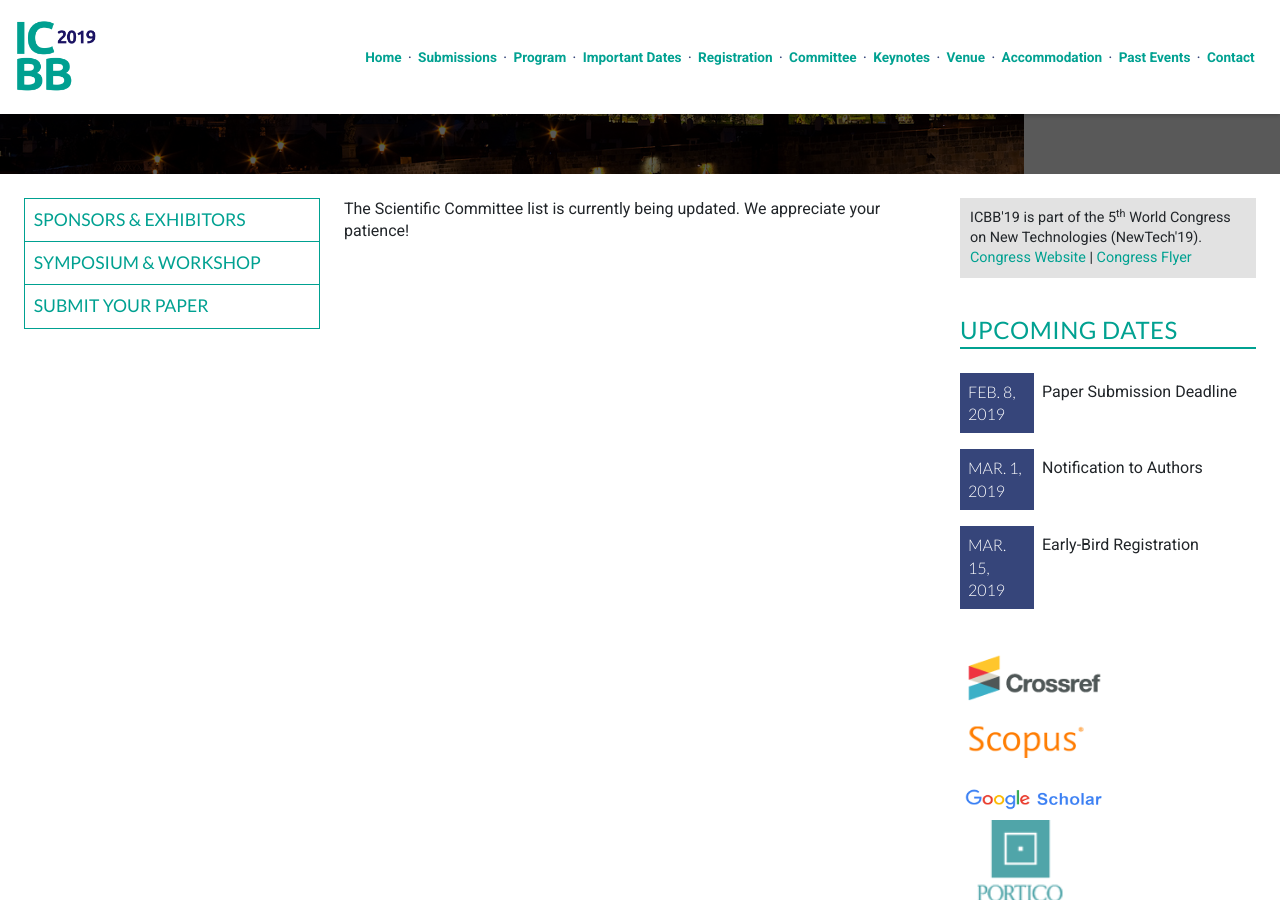
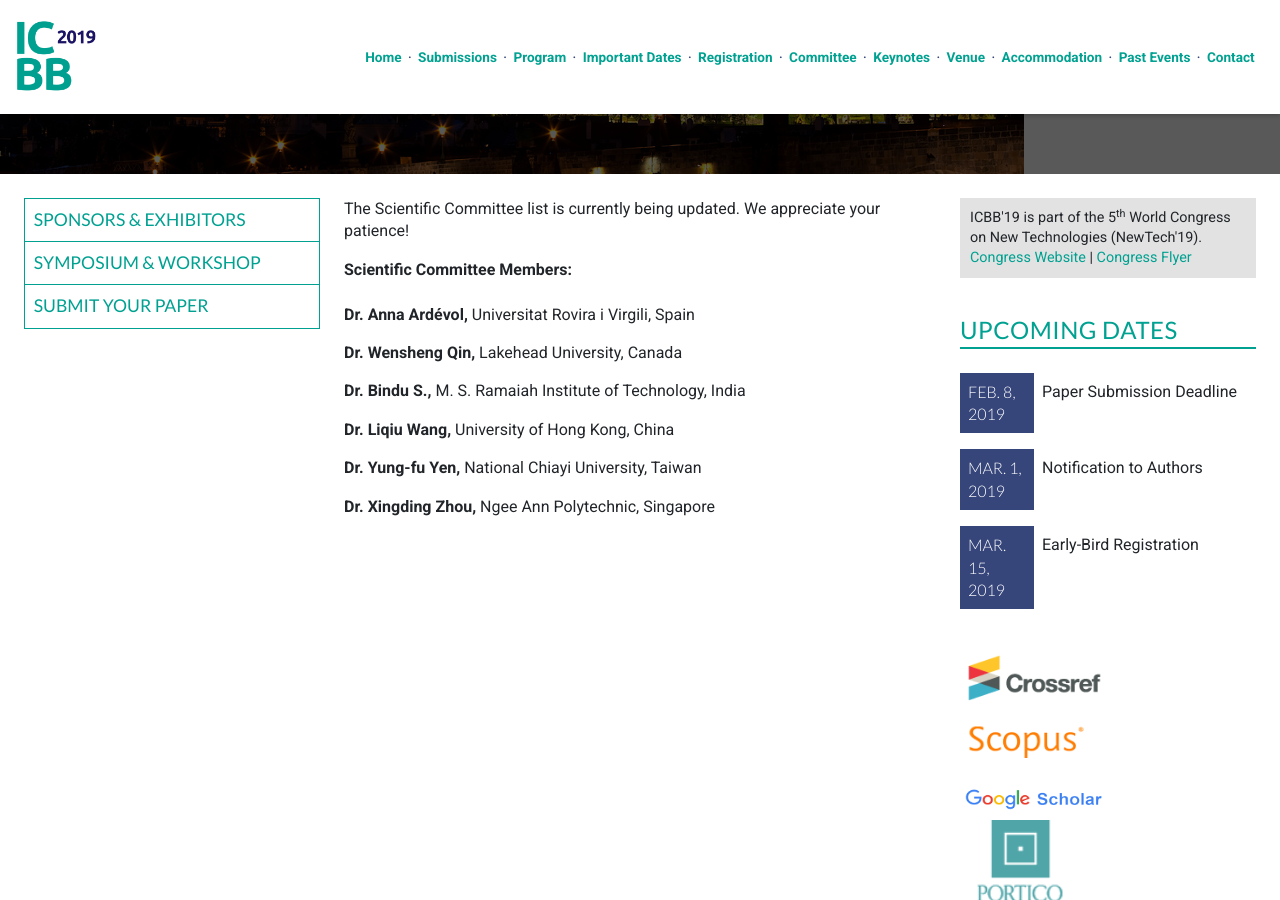
Before and after one commit to intaset/bbseries, a Jekyll site: the page built from committee.html, in a window 1280 px wide and 900 px high, scrolled down 306 px. Built offline with Jekyll 4.4.1, drawn with Linux system fonts in a browser that asks for light colours; nearby versions of some CDN libraries; Markdown is read by kramdown in place of the engine named in the settings; comment, search, counter and statistics services are not loaded.

Commit message:
added scientific committee

```diff
--- a/committee.html
+++ b/committee.html
@@ -9,20 +9,20 @@ keyword: biotechnology conference, biofuel conference, biomaterials conference,
   <div class="unit-spacer content">
      <p class="body">The Scientific Committee list is currently being updated. We appreciate your patience!</p>
 
-    <!--<p class="bold">Scientific Committee Members:</p><br>-->
+    <p class="bold">Scientific Committee Members:</p><br>
 
- <!--   <p class="body"><b>Dr. Anna Ardévol,</b> Universitat Rovira i Virgili, Spain</p>-->
+   <p class="body"><b>Dr. Anna Ardévol,</b> Universitat Rovira i Virgili, Spain</p>
     <!-- <p class="body"><b>Dr. Vladimir Baulin,</b> Universitat Rovira i Virgili, Spain</p> -->
     <!-- <p class="body"><b>Dr. Gert-Jan Euverink,</b> University of Groningen, Netherlands</p> -->
     <!-- <p class="body"><b>Dr. Vito Ferro,</b> University of Queensland, Australia</p> -->
    <!-- <p class="body"><b>Dr. Domenico Lombardo,</b> CNR - (Consiglio Nazionale delle Ricerche), Italy</p>-->
     <!-- <p class="body"><b>Dr. Kambadur Muralidhar,</b> South Asian University, India</p> -->
     <!-- <p class="body"><b>Dr. Chandra Prabha M N,</b> M. S. Ramaiah Institute of Technology, India</p> -->
-    <!--<p class="body"><b>Dr. Wensheng Qin,</b> Lakehead University, Canada</p>
+    <p class="body"><b>Dr. Wensheng Qin,</b> Lakehead University, Canada</p>
     <p class="body"><b>Dr. Bindu S.,</b> M. S. Ramaiah Institute of Technology, India</p>
     <p class="body"><b>Dr. Liqiu Wang,</b> University of Hong Kong, China</p>
     <p class="body"><b>Dr. Yung-fu Yen,</b> National Chiayi University, Taiwan</p>
     <p class="body"><b>Dr. Xingding Zhou,</b> Ngee Ann Polytechnic, Singapore</p>
-    <p class="body"><b>Dr. Sergey Zotchev,</b> University of Vienna, Austria</p>-->
+   <!-- <p class="body"><b>Dr. Sergey Zotchev,</b> University of Vienna, Austria</p>-->
   </div>
   </div>
```
Also changed, not shown: 1 other file.
